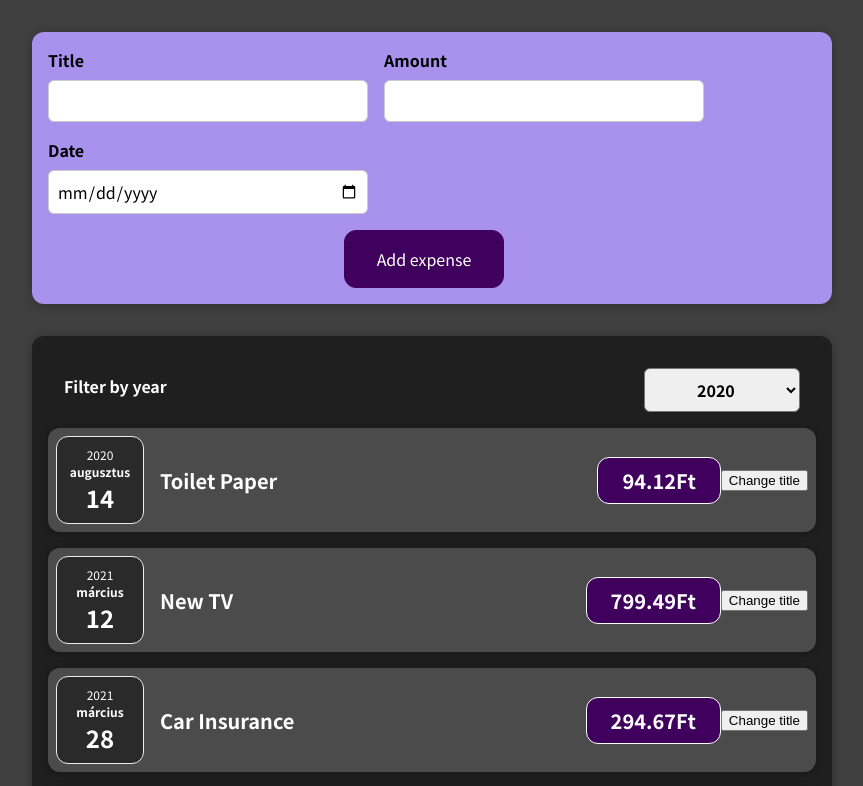
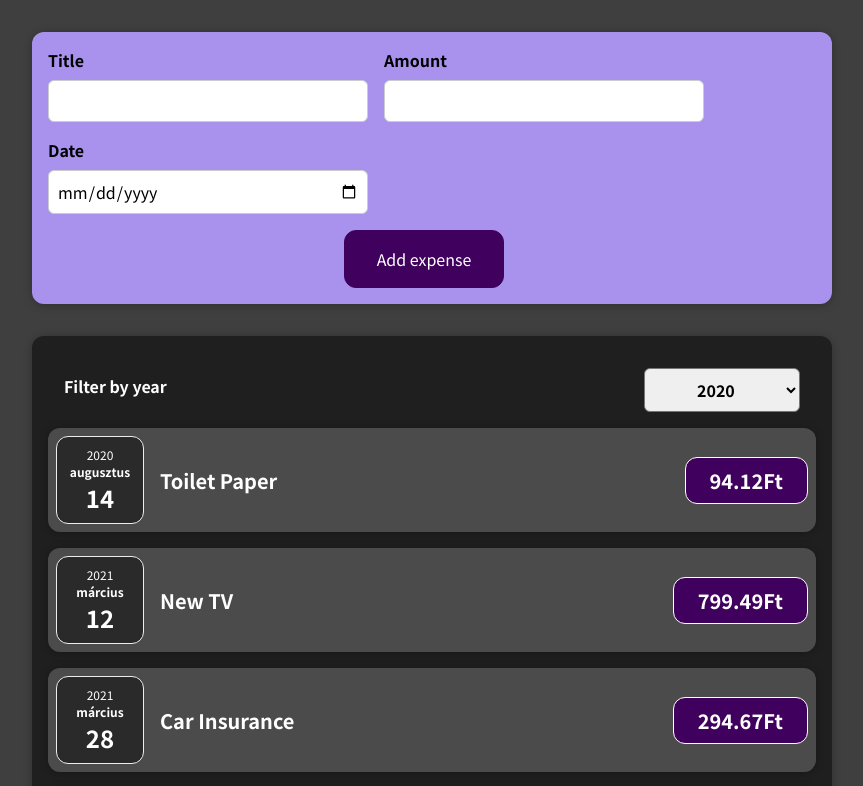
Before and after one commit to konnan933/react_expenses, a React (Create React App) app: page / in a window 1280 px wide. Shown: the top 786 px of the page, without its empty margins (208-1071 px from the left). Built offline with nearby package versions, Linux system fonts and the light colour scheme.

Commit message:
Formatting ExpenseItem

```diff
--- a/src/components/Expenses/ExpenseItem.js
+++ b/src/components/Expenses/ExpenseItem.js
@@ -1,25 +1,15 @@
-import React, { useState } from "react";
 import Card from "../UI/Card";
 import ExpenseDate from "./ExpenseDate";
 import "./ExpenseItem.css";
 
 function ExpenseItem(props) {
-  const [title, setTitle] = useState(props.title);
-
-  //let title = props.title;
-
-  const clickHandler = () => {
-    setTitle("Updated");
-  };
-
   return (
     <Card className="expense-item">
       <ExpenseDate date={props.date} />
       <div className="expense-item__description">
-        <h2>{title}</h2>
+        <h2>{props.title}</h2>
         <div className="expense-item__price">{props.amount}Ft</div>
       </div>
-      <button onClick={clickHandler}>Change title</button>
     </Card>
   );
 }
```
Also changed, not shown: 1 other file (tests, documents, lock files or other folders).
